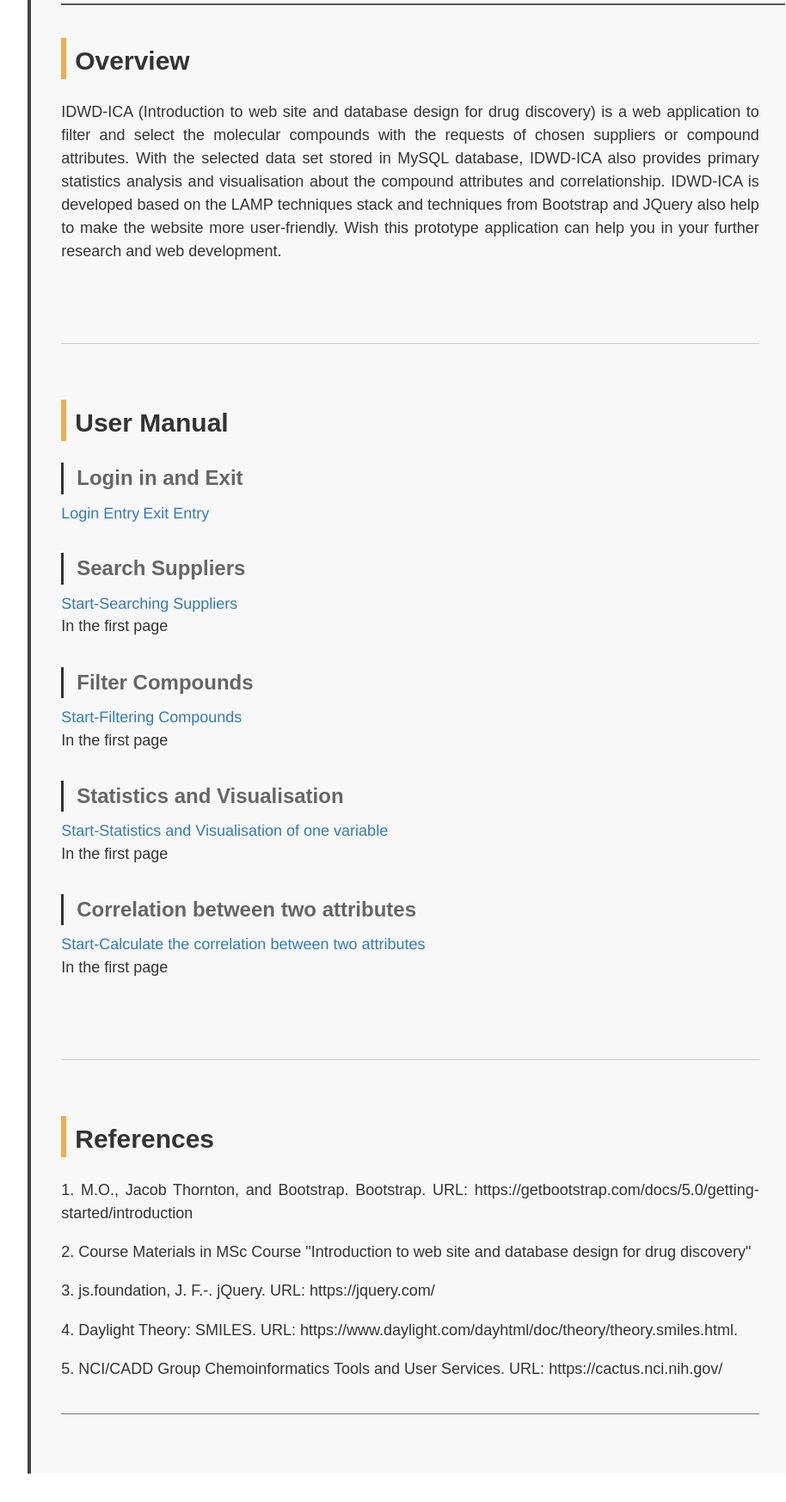
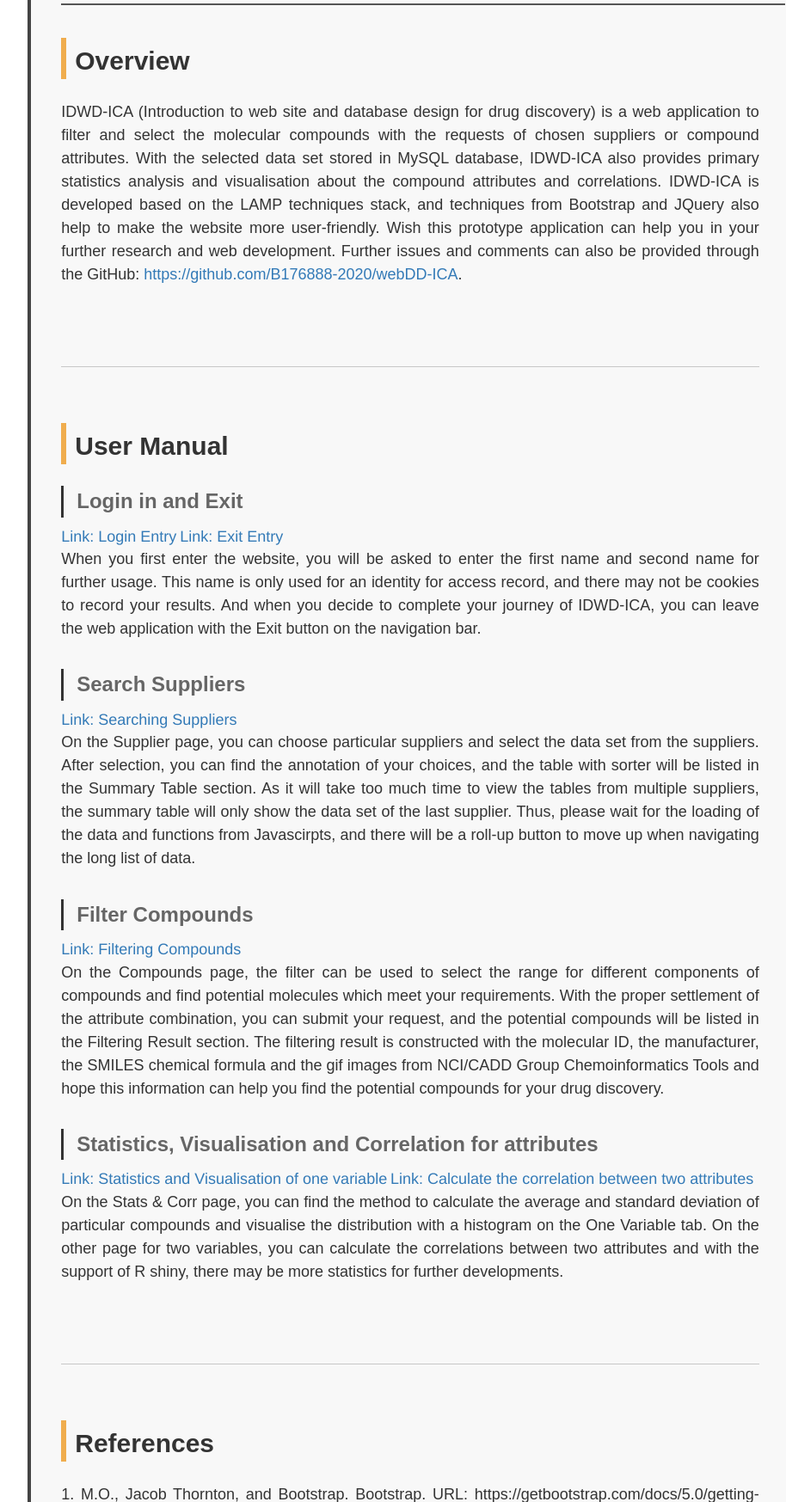
Before and after one commit to B176888-2020/webDD-ICA, a PHP site: page /help.php in a window 1280 px wide. Shown: the part 165-1912 px from the top of the page at 86% size, without its empty margins (93-1007 px from the left). Run offline with PHP 8.4, Linux system fonts and the light colour scheme; the visitor is signed in with stand-in values (Sample User, id 1).

Commit message:
HTML: Help Final Check

```diff
--- a/help.php
+++ b/help.php
@@ -38,31 +38,29 @@ echo <<<_CONTENTS1
         <h1 id="overview" class="">Document</h1>
         <hr class="col-md-12">
         <h2>Overview</h2>
-        <p>IDWD-ICA (Introduction to web site and database design for drug discovery) is a web application to filter and select the molecular compounds with the requests of chosen suppliers or compound attributes. With the selected data set stored in MySQL database, IDWD-ICA also provides primary statistics analysis and visualisation about the compound attributes and correlationship. IDWD-ICA is developed based on the LAMP techniques stack and techniques from Bootstrap and JQuery also help to make the website more user-friendly. Wish this prototype application can help you in your further research and web development.  </p>
+        <p>IDWD-ICA (Introduction to web site and database design for drug discovery) is a web application to filter and select the molecular compounds with the requests of chosen suppliers or compound attributes. With the selected data set stored in MySQL database, IDWD-ICA also provides primary statistics analysis and visualisation about the compound attributes and correlations. IDWD-ICA is developed based on the LAMP techniques stack, and techniques from Bootstrap and JQuery also help to make the website more user-friendly. Wish this prototype application can help you in your further research and web development. Further issues and comments can also be provided through the GitHub: <a href="https://github.com/B176888-2020/webDD-ICA">https://github.com/B176888-2020/webDD-ICA</a>. </p>
         <p>&nbsp;</p>
 
         <hr id="userman" class="col-md-14">
         <h2>User Manual</h2>
             <h3>Login in and Exit</h3>
-            <a href="http://mscidwd.bch.ed.ac.uk/s2059232/webDD-ICA/complib.php" class="dropdown-toggle">Login Entry</a>
-            <a href="http://mscidwd.bch.ed.ac.uk/s2059232/webDD-ICA/p5.php" class="dropdown-toggle">Exit Entry</a>
-            <p> </p>
+            <a href="http://mscidwd.bch.ed.ac.uk/s2059232/webDD-ICA/complib.php" class="dropdown-toggle">Link: Login Entry</a>
+            <a href="http://mscidwd.bch.ed.ac.uk/s2059232/webDD-ICA/p5.php" class="dropdown-toggle">Link: Exit Entry</a>
+            <p>When you first enter the website, you will be asked to enter the first name and second name for further usage. This name is only used for an identity for access record, and there may not be cookies to record your results. And when you decide to complete your journey of IDWD-ICA, you can leave the web application with the Exit button on the navigation bar. </p>
 
             <h3>Search Suppliers</h3>
-            <a href="http://mscidwd.bch.ed.ac.uk/s2059232/webDD-ICA/p1.php" class="dropdown-toggle">Start-Searching Suppliers</a>
-            <p>In the first page </p>
+            <a href="http://mscidwd.bch.ed.ac.uk/s2059232/webDD-ICA/p1.php" class="dropdown-toggle">Link: Searching Suppliers</a>
+            <p>On the Supplier page, you can choose particular suppliers and select the data set from the suppliers. After selection, you can find the annotation of your choices, and the table with sorter will be listed in the Summary Table section. As it will take too much time to view the tables from multiple suppliers, the summary table will only show the data set of the last supplier. Thus, please wait for the loading of the data and functions from Javascirpts, and there will be a roll-up button to move up when navigating the long list of data. </p>
 
             <h3>Filter Compounds</h3>
-            <a href="http://mscidwd.bch.ed.ac.uk/s2059232/webDD-ICA/p2.php" class="dropdown-toggle">Start-Filtering Compounds</a>
-            <p>In the first page </p>
+            <a href="http://mscidwd.bch.ed.ac.uk/s2059232/webDD-ICA/p2.php" class="dropdown-toggle">Link: Filtering Compounds</a>
+            <p>On the Compounds page, the filter can be used to select the range for different components of compounds and find potential molecules which meet your requirements. With the proper settlement of the attribute combination, you can submit your request, and the potential compounds will be listed in the Filtering Result section. The filtering result is constructed with the molecular ID, the manufacturer, the SMILES chemical formula and the gif images from NCI/CADD Group Chemoinformatics Tools and hope this information can help you find the potential compounds for your drug discovery.</p>
 
-            <h3>Statistics and Visualisation</h3>
-            <a href="http://mscidwd.bch.ed.ac.uk/s2059232/webDD-ICA/p3.php" class="dropdown-toggle">Start-Statistics and Visualisation of one variable</a>
-            <p>In the first page </p>
 
-            <h3>Correlation between two attributes</h3>
-            <a href="http://mscidwd.bch.ed.ac.uk/s2059232/webDD-ICA/p4.php" class="dropdown-toggle">Start-Calculate the correlation between two attributes</a>
-            <p>In the first page </p>
+            <h3>Statistics, Visualisation and Correlation for attributes</h3>
+            <a href="http://mscidwd.bch.ed.ac.uk/s2059232/webDD-ICA/p3.php" class="dropdown-toggle">Link: Statistics and Visualisation of one variable</a>
+            <a href="http://mscidwd.bch.ed.ac.uk/s2059232/webDD-ICA/p4.php" class="dropdown-toggle">Link: Calculate the correlation between two attributes</a>
+            <p>On the Stats & Corr page, you can find the method to calculate the average and standard deviation of particular compounds and visualise the distribution with a histogram on the One Variable tab. On the other page for two variables, you can calculate the correlations between two attributes and with the support of R shiny, there may be more statistics for further developments.</p>
 
             <p>&nbsp;</p>
 
```
